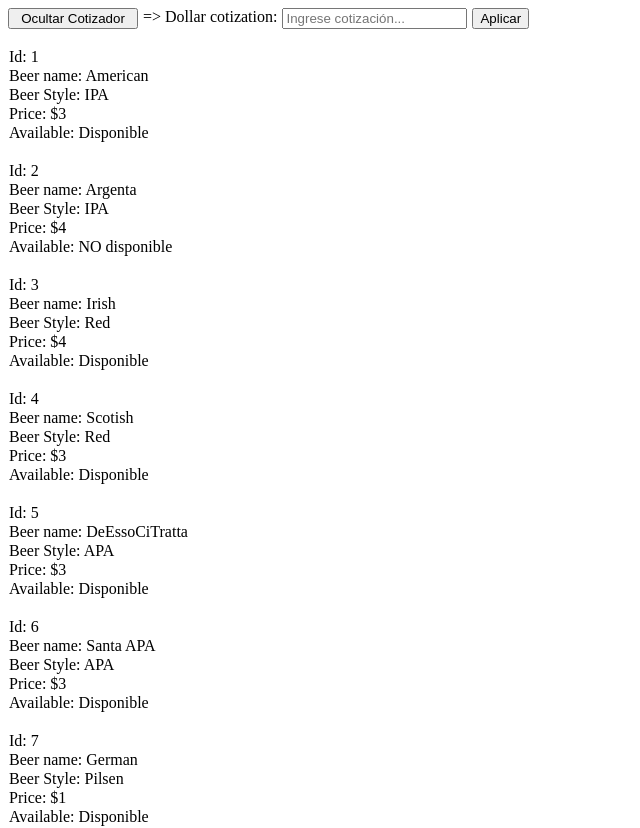
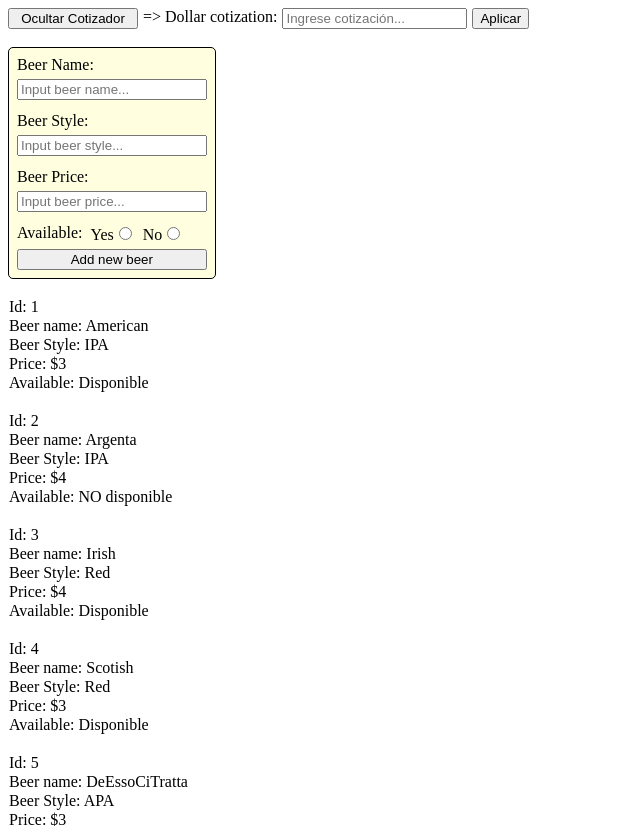
Before and after one commit to ManuelCecarelli/LAB-III_exercises, a React (Vite) app in the folder Ejercitación Unidad P2.1/: page / in a window 1280 px wide. Shown: the top 828 px of the page, without its empty margins (0-640 px from the left). Built offline with nearby package versions, Linux system fonts and the light colour scheme.

Commit message:
Punto 3 terminado: formulario de "NewBeer"

```diff
--- a/Ejercitación Unidad P2.1/components/beers/Beers.jsx
+++ b/Ejercitación Unidad P2.1/components/beers/Beers.jsx
@@ -1,5 +1,6 @@
 import BeerItem from "../beerItem/BeerItem";
 import ChangeDollar from "../changeDollar/ChangeDollar";
+import NewBeer from "../newBeer/NewBeer";
 import { useState } from "react";
 
 const Beers = () => {
@@ -70,6 +71,8 @@ const Beers = () => {
         }
     ];
 
+    const [newBeersArray, setNewBeersArray] = useState(beers);
+
     const [showChangeDollar, setShowChangeDollar] = useState(true);
 
     const [dollarPrice, setDollarPrice] = useState(1);
@@ -84,6 +87,17 @@ const Beers = () => {
             : setShowChangeDollar(true)
     };
 
+    const addNewBeer = (newBeer) => {
+        let auxiliarNewBeer = {
+            id: newBeersArray.length + 1,
+            ...newBeer
+        }
+        console.log(auxiliarNewBeer)
+        const auxiliarBeersArray = [...newBeersArray, auxiliarNewBeer]
+        console.log(auxiliarBeersArray)
+        setNewBeersArray(auxiliarBeersArray)
+    };
+
     return (
       <>
         <div className="flexible">
@@ -94,7 +108,9 @@ const Beers = () => {
             }
         </div>
         <br/>
-        {beers.map(beer => {
+        <NewBeer onAddNewBeer={addNewBeer}/>
+        <br />
+        {newBeersArray.map(beer => {
             return <BeerItem
                 key={beer.id}
                 beerId={beer.id}
--- /dev/null
+++ b/Ejercitación Unidad P2.1/components/newBeer/NewBeer.jsx
@@ -0,0 +1,135 @@
+import { useState } from "react";
+import PropTypes from "prop-types";
+
+const NewBeer = ({ onAddNewBeer }) => {
+
+    const [beerName, setBeerName] = useState("");
+    const [beerStyle, setBeerStyle] = useState("");
+    const [beerPrice, setBeerPrice] = useState("");
+    const [isAvailableYes, setIsAvailableYes] = useState(false);
+    const [isAvailableNo, setIsAvailableNo] = useState(false);
+
+    const onChangeNameHandler = (event) => {
+        let newBeerName = event.target.value;
+        setBeerName(newBeerName);
+    };
+
+    const onChangeStyleHandler = (event) => {
+        let newStyleName = event.target.value;
+        setBeerStyle(newStyleName);
+    };
+
+    const onChangePriceHandler = (event) => {
+        let newPriceName = event.target.value;
+        setBeerPrice(newPriceName);
+    };
+
+    const CheckedYesHandler = () => {
+        setIsAvailableYes(true);
+        setIsAvailableNo(false);
+    };
+
+    const CheckedNoHandler = () => {
+        setIsAvailableNo(true);
+        setIsAvailableYes(false);
+    };
+
+    const verifyRadioButtons = () => {
+        if (isAvailableYes === false && isAvailableNo === false) {
+            return true;
+        } else {
+            return false;
+        }
+    };
+
+    const onSubmitHandler = (event) => {
+        event.preventDefault()
+
+        if (verifyRadioButtons()) {
+            alert("Debe seleccionar una disponibilidad")
+        } else {
+            let newBeer = {
+                beerName,
+                beerStyle,
+                price: beerPrice,
+                available: isAvailableYes ? true : false
+            }
+            console.log(newBeer);
+            onAddNewBeer(newBeer)
+
+            setBeerName("");
+            setBeerStyle("");
+            setBeerPrice("");
+            setIsAvailableYes(false);
+            setIsAvailableNo(false);
+        }
+    };
+
+    return (
+        <form className="flexible myForm" onSubmit={onSubmitHandler}>
+            <label htmlFor="beerName">Beer Name: </label>
+            <input
+                required
+                className="input"
+                type="text"
+                name="beerName"
+                id="beerName"
+                placeholder="Input beer name..."
+                value={beerName}
+                onChange={onChangeNameHandler}
+            />
+            <label htmlFor="beerStyle">Beer Style: </label>
+            <input
+                required
+                className="input"
+                type="text"
+                name="beerStyle"
+                id="beerStyle"
+                placeholder="Input beer style..."
+                value={beerStyle}
+                onChange={onChangeStyleHandler}
+            />
+            <label htmlFor="beerPrice">Beer Price: </label>
+            <input
+                required
+                className="input"
+                type="text"
+                name="beerPrice"
+                id="beerPrice"
+                placeholder="Input beer price..."
+                value={beerPrice}
+                onChange={onChangePriceHandler}
+            />
+            <div className="flexible radioButtons">
+                <div>Available:</div>
+                <div>
+                    Yes
+                    <input
+                        type="radio"
+                        name="radioAv"
+                        id="radioA"
+                        checked={isAvailableYes}
+                        onChange={CheckedYesHandler}
+                    />
+                </div>
+                <div>
+                    No
+                    <input
+                        type="radio"
+                        name="radioAv"
+                        id="radioB"
+                        checked={isAvailableNo}
+                        onChange={CheckedNoHandler}
+                    />
+                </div>
+            </div>
+            <button type="submit">Add new beer</button>
+        </form>
+    )
+}
+
+NewBeer.propTypes = {
+    onAddNewBeer: PropTypes.func
+}
+
+export default NewBeer;
--- a/Ejercitación Unidad P2.1/src/index.css
+++ b/Ejercitación Unidad P2.1/src/index.css
@@ -10,3 +10,21 @@ p {
 .show-button {
     width: 130px;
 }
+
+.myForm {
+    flex-direction: column;
+    padding: 8px;
+    width: 15%;
+    border: solid 1px black;
+    border-radius: 5px;
+    background-color: lightyellow;
+}
+
+.radioButtons {
+    justify-content: start;
+    gap: 8px;
+}
+
+.input {
+    margin-bottom: 7px;
+}
```
